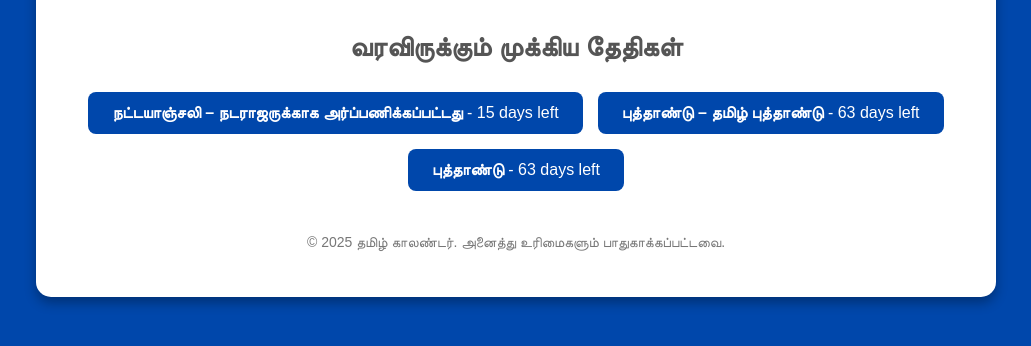
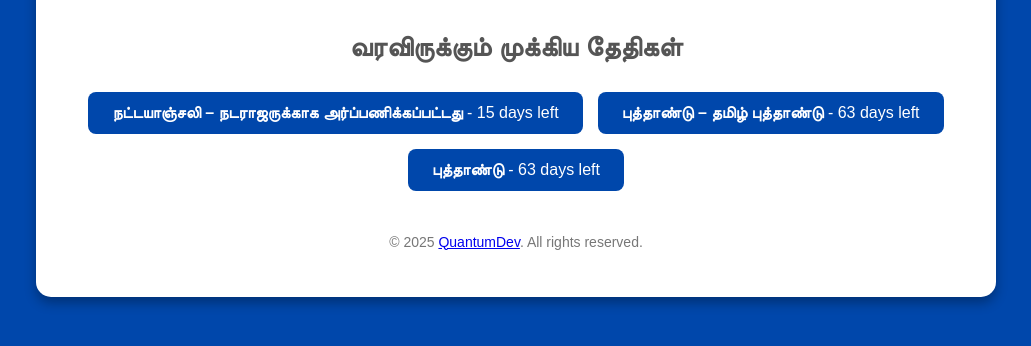
Before and after one commit to lakshinhemachandran/tamilcalendar, a plain HTML site: page index.html in a window 1280 px wide. Shown: the part 660-1006 px from the top of the page, without its empty margins (124-1155 px from the left). Drawn offline with Linux system fonts and the light colour scheme.

Commit message:
Update index.html

```diff
--- a/index.html
+++ b/index.html
@@ -29,7 +29,7 @@
       </div>
     </div>
     <footer>
-      <p id="footer-text">© 2025 தமிழ் காலண்டர். அனைத்து உரிமைகளும் பாதுகாக்கப்பட்டவை.</p>
+      <p id="footer-text">© 2025 <a href="http://www.quantumdev.rf.gd" target="_blank">QuantumDev</a>. All rights reserved.</p>
     </footer>
   </div>
   <script src="script.js"></script>
```
